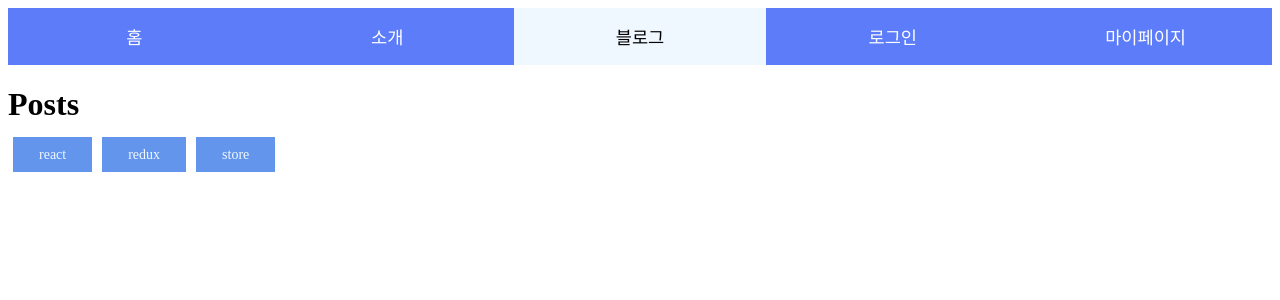
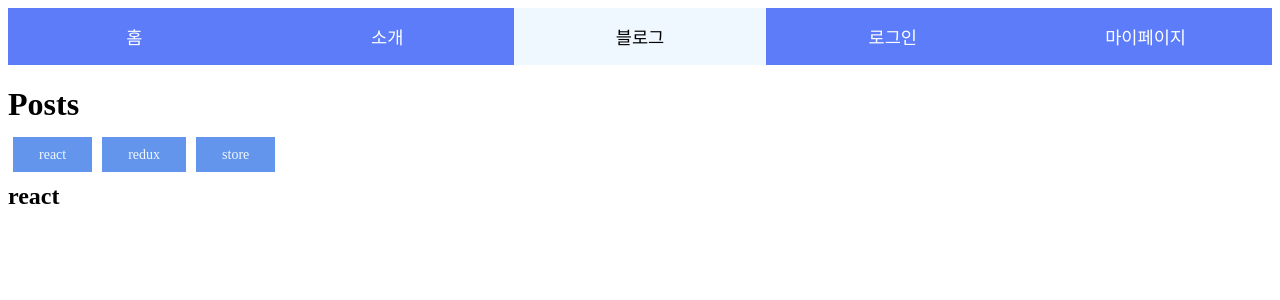
Before and after one commit to dorothy7964/react_example_router, a React (Create React App) app: page /posts/react in a window 1280 px wide. Shown: the top 300 px of the page. Built offline with nearby package versions, Linux system fonts and the light colour scheme; the HTML template or start-up script is replaced by a standard one.

Commit message:
Posts - Route 사용
Content 컴포넌트 추가

```diff
--- a/src/route/Posts.js
+++ b/src/route/Posts.js
@@ -1,6 +1,16 @@
 import React, {Component} from 'react';
-import { Link } from 'react-router-dom';
+import { Link, Route } from 'react-router-dom';
 import '../css/style.css';
+
+class Content extends Component {
+	render(){
+		const match = this.props.match.params;
+
+		return(
+			<h2>{match.title}</h2>
+		)
+	}
+}
 
 class Posts extends Component {
 	render(){
@@ -10,6 +20,7 @@ class Posts extends Component {
 				<Link to="/posts/react" className="link">react</Link>
 				<Link to="/posts/redux" className="link">redux</Link>
 				<Link to="/posts/store" className="link">store</Link>
+				<Route path="/posts/:title" component={Content} />
 			</div>
 		)
 	}
```
